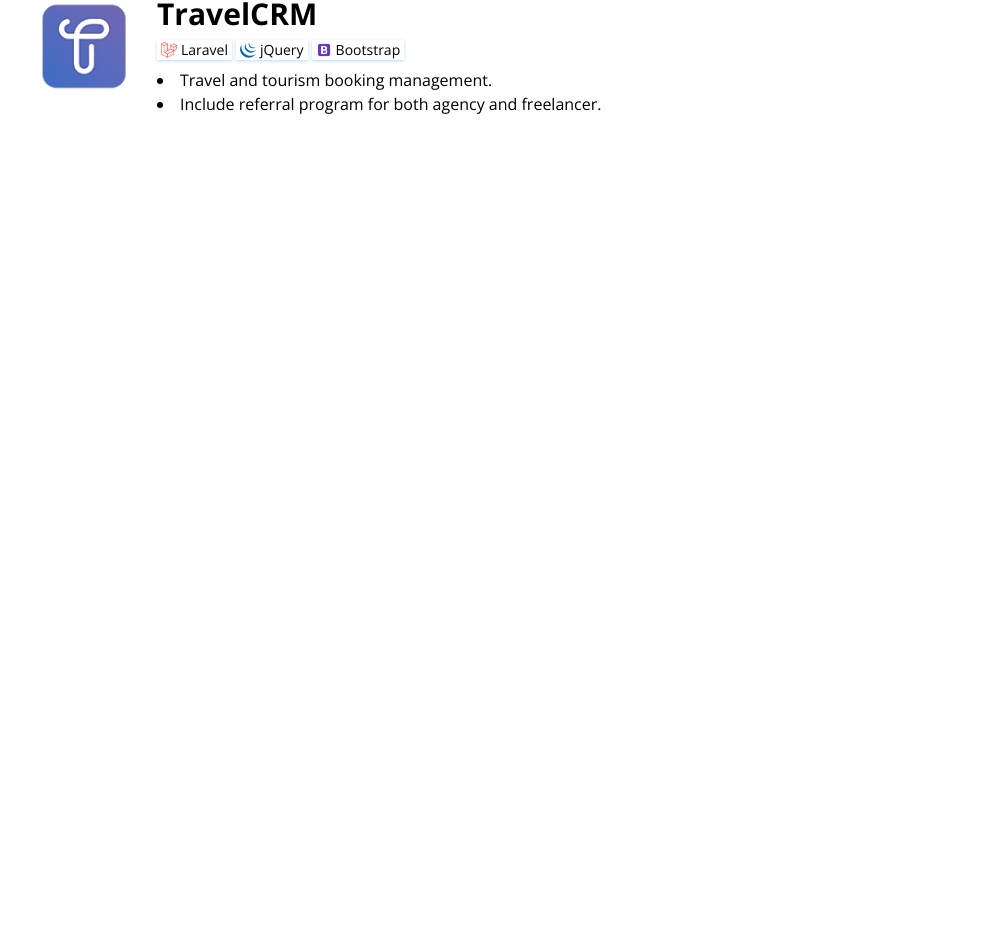
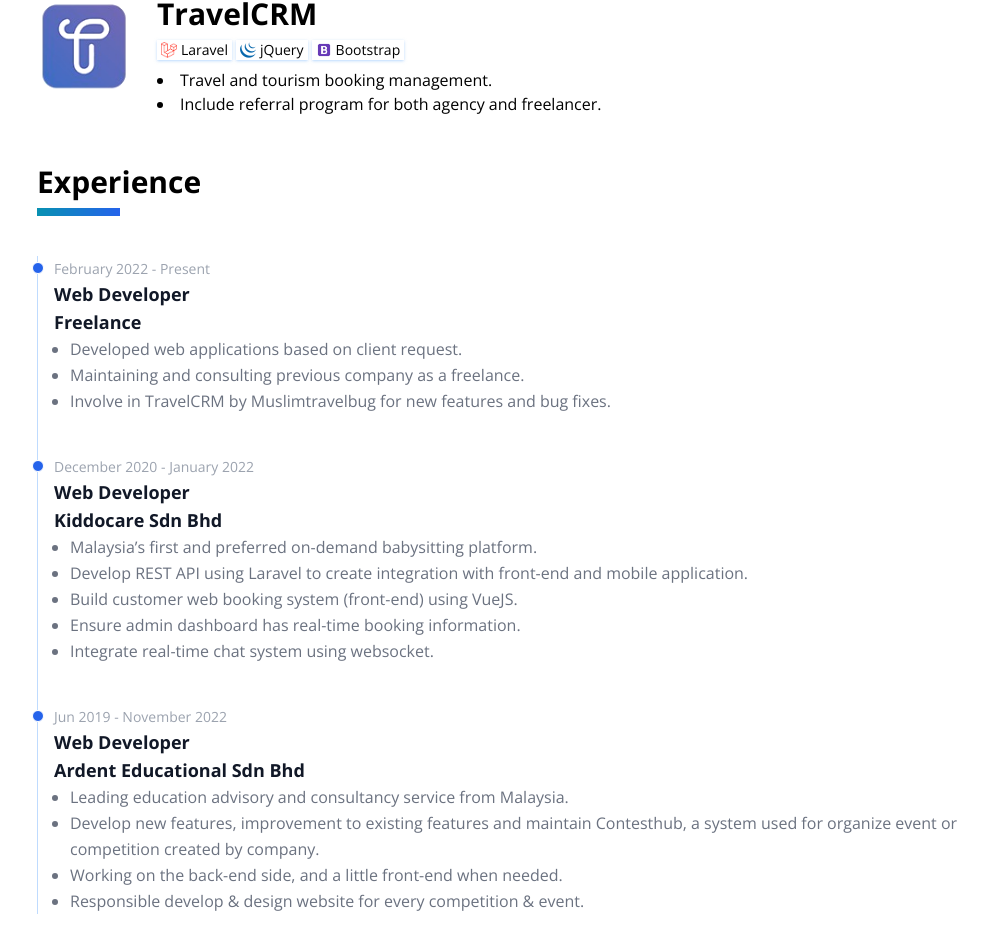
Before and after one commit to fuadps/Portfolio, a Vue app: page / in a window 1280 px wide. Shown: the part 1706-2658 px from the top of the page, without its empty margins (107-1092 px from the left). Before the commit the page ends 1886 px from the top, so only its background shows below. Built offline with nearby package versions, Linux system fonts and the light colour scheme.

Commit message:
Create experience section

```diff
--- /dev/null
+++ b/src/components/ExperienceSection.vue
@@ -0,0 +1,66 @@
+<script setup>
+let experiences = [
+  {
+    position: "Web Developer",
+    company: "Freelance",
+    duration: "February 2022 - Present",
+    items: [
+      "Developed web applications based on client request.",
+      "Maintaining and consulting previous company as a freelance.",
+      "Involve in TravelCRM by Muslimtravelbug for new features and bug fixes.",
+    ],
+  },
+
+  {
+    position: "Web Developer",
+    company: "Kiddocare Sdn Bhd",
+    duration: "December 2020 - January 2022",
+    items: [
+      "Malaysia’s first and preferred on-demand babysitting platform.",
+      "Develop REST API using Laravel to create integration with front-end and mobile application.",
+      "Build customer web booking system (front-end) using VueJS.",
+      "Ensure admin dashboard has real-time booking information.",
+      "Integrate real-time chat system using websocket.",
+    ],
+  },
+
+  {
+    position: "Web Developer",
+    company: "Ardent Educational Sdn Bhd",
+    duration: "Jun 2019 - November 2022",
+    items: [
+      "Leading education advisory and consultancy service from Malaysia.",
+      "Develop new features, improvement to existing features and maintain Contesthub, a system used for organize event or competition created by company.",
+      "Working on the back-end side, and a little front-end when needed.",
+      "Responsible develop & design website for every competition & event.",
+    ],
+  },
+];
+</script>
+
+<template>
+  <ol class="relative border-l border-blue-200">
+    <li class="mb-10 ml-4" v-for="experience in experiences">
+      <div
+        class="absolute w-3 h-3 bg-blue-600 rounded-full mt-1.5 -left-1.5 border border-white"
+      ></div>
+      <time
+        class="mb-1 text-sm font-normal leading-none text-gray-400"
+        v-text="experience.duration"
+      ></time>
+      <h3
+        class="text-lg font-bold text-gray-900"
+        v-text="experience.position"
+      ></h3>
+      <h3
+        class="text-lg font-bold text-gray-900"
+        v-text="experience.company"
+      ></h3>
+      <ul
+        class="mb-4 ml-4 text-gray-500 list-outside list-disc leading-relaxed"
+      >
+        <li v-for="item in experience.items" v-text="item"></li>
+      </ul>
+    </li>
+  </ol>
+</template>
--- a/src/views/HomeView.vue
+++ b/src/views/HomeView.vue
@@ -3,6 +3,7 @@
 import GeneralSection from "@/components/GeneralSection.vue";
 import SkillSection from "@/components/SkillSection.vue";
 import PortfolioSection from "@/components/PortfolioSection.vue";
+import ExperienceSection from "@/components/ExperienceSection.vue";
 </script>
 
 <template>
@@ -34,5 +35,9 @@
     <GeneralSection class="mt-12" title="Portfolio (Commercial Products)">
       <PortfolioSection />
     </GeneralSection>
+
+    <GeneralSection class="mt-12" title="Experience">
+      <ExperienceSection />
+    </GeneralSection>
   </main>
 </template>
```
